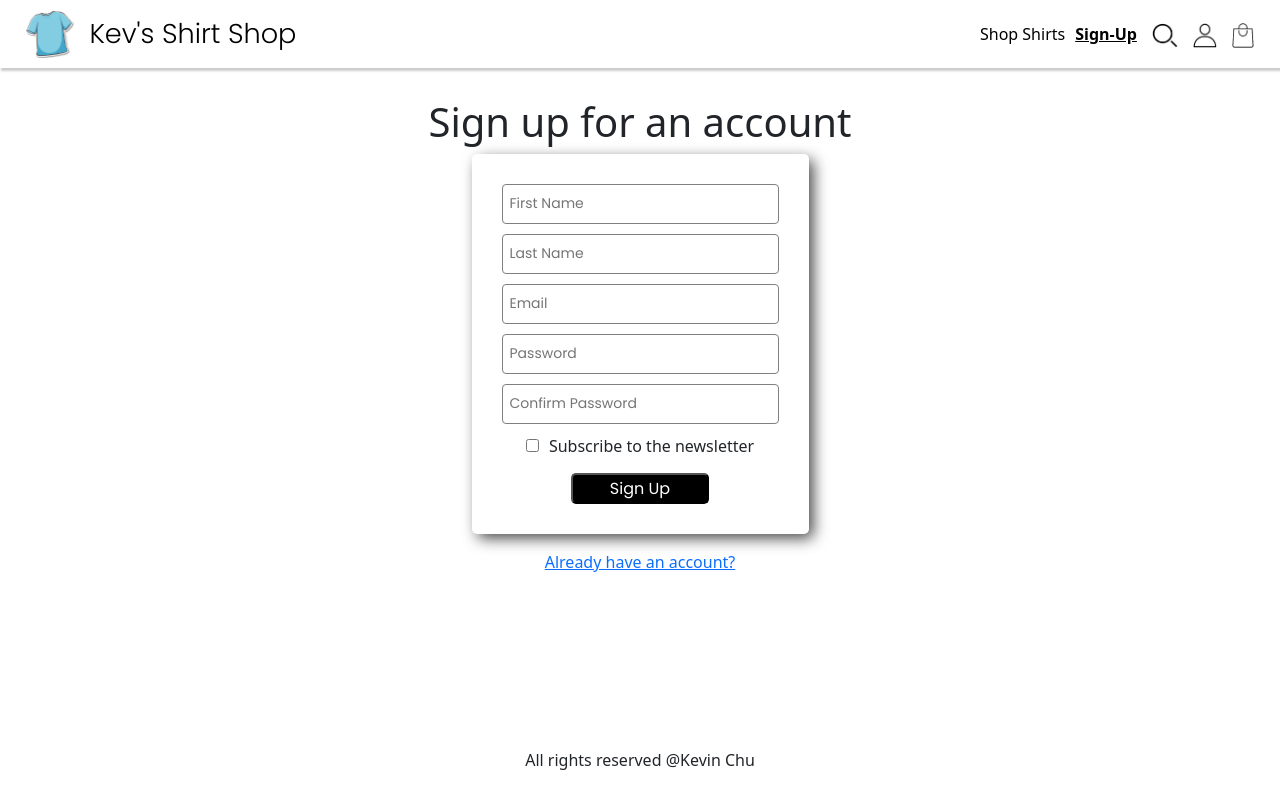
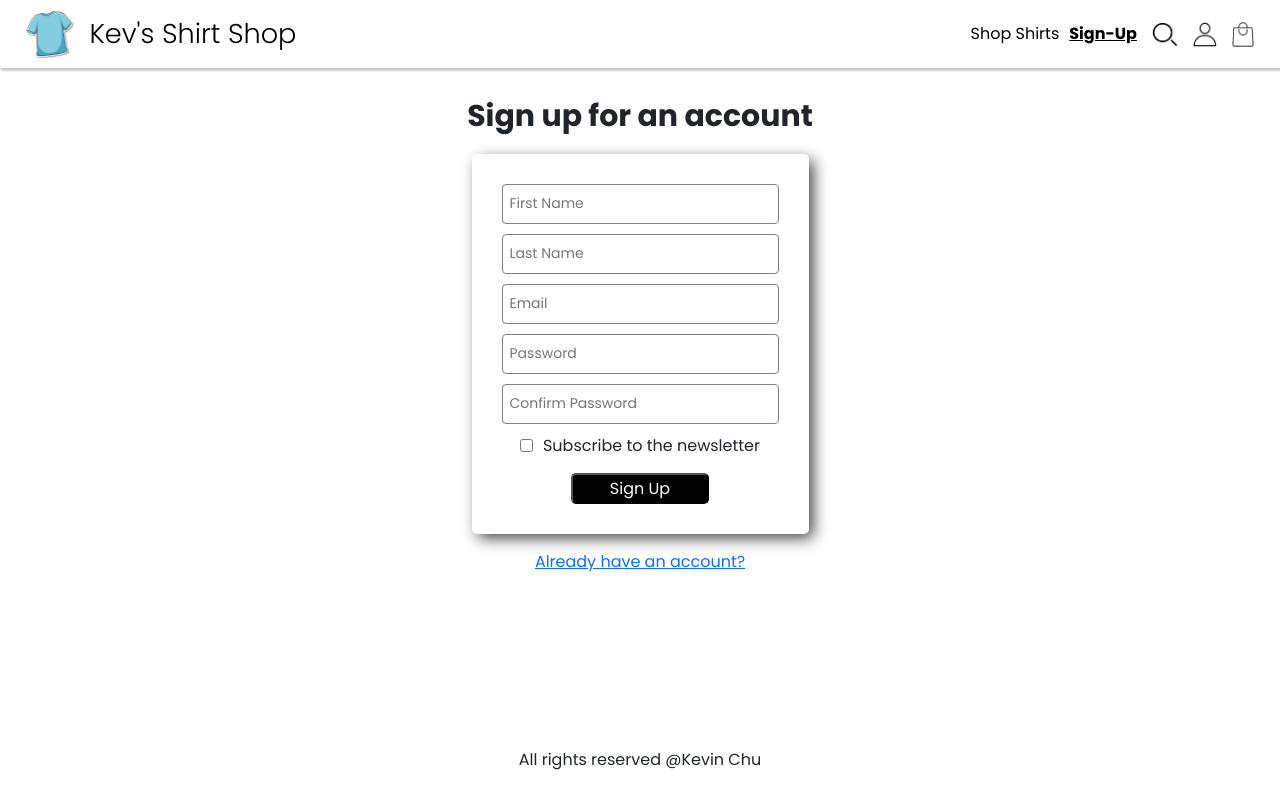
Before and after one commit to chukevh/ecommerce-store, a React (Create React App) app in the folder frontend/: page /sign-up in a window 1280 px wide. Built offline with nearby package versions, Linux system fonts and the light colour scheme.

Commit message:
Fixing styles

```diff
--- a/frontend/src/App.js
+++ b/frontend/src/App.js
@@ -15,8 +15,7 @@ import { requireAuth } from "./utils.js"
 import Login, { loader as loginLoader, action as loginAction } from "./pages/Login.js"
 import Cart from "./pages/Cart/Cart.js"
 import { CartProvider } from "./context/CartContext.js"
-import "bootstrap/dist/css/bootstrap.min.css"
-import "./style.css"
+
 
 const router = createBrowserRouter(createRoutesFromElements(
   <Route path="/" element={<Layout />} errorElement={<Error />}>
--- a/frontend/src/index.js
+++ b/frontend/src/index.js
@@ -1,6 +1,7 @@
 import React from "react"
 import ReactDOM from "react-dom/client"
-import './style.css';
+import "bootstrap/dist/css/bootstrap.min.css"
+import './style.css'
 import App from "./App.js"
 
 
--- a/frontend/src/style.css
+++ b/frontend/src/style.css
@@ -28,10 +28,20 @@ section {
 }
 
 h1 {
+    font-weight: 700;
+    font-size: 30px;
     margin-top: 0;
+    margin-bottom: 20px;
 }
 h2 {
     margin-top: 0;
+    font-weight: 700;
+}
+h3 {
+    margin-top: 0;
+    margin-bottom: 10px;
+    font-size: 22px;
+    font-weight: 700;
 }
 
 
@@ -142,6 +152,8 @@ a.nav-text  {
     flex-direction: column;
     flex: 0 0 auto;
     position: relative;
+    border: none;
+    /* align-items: center; */
 }
 
 .card:hover .card-image-container {
```
